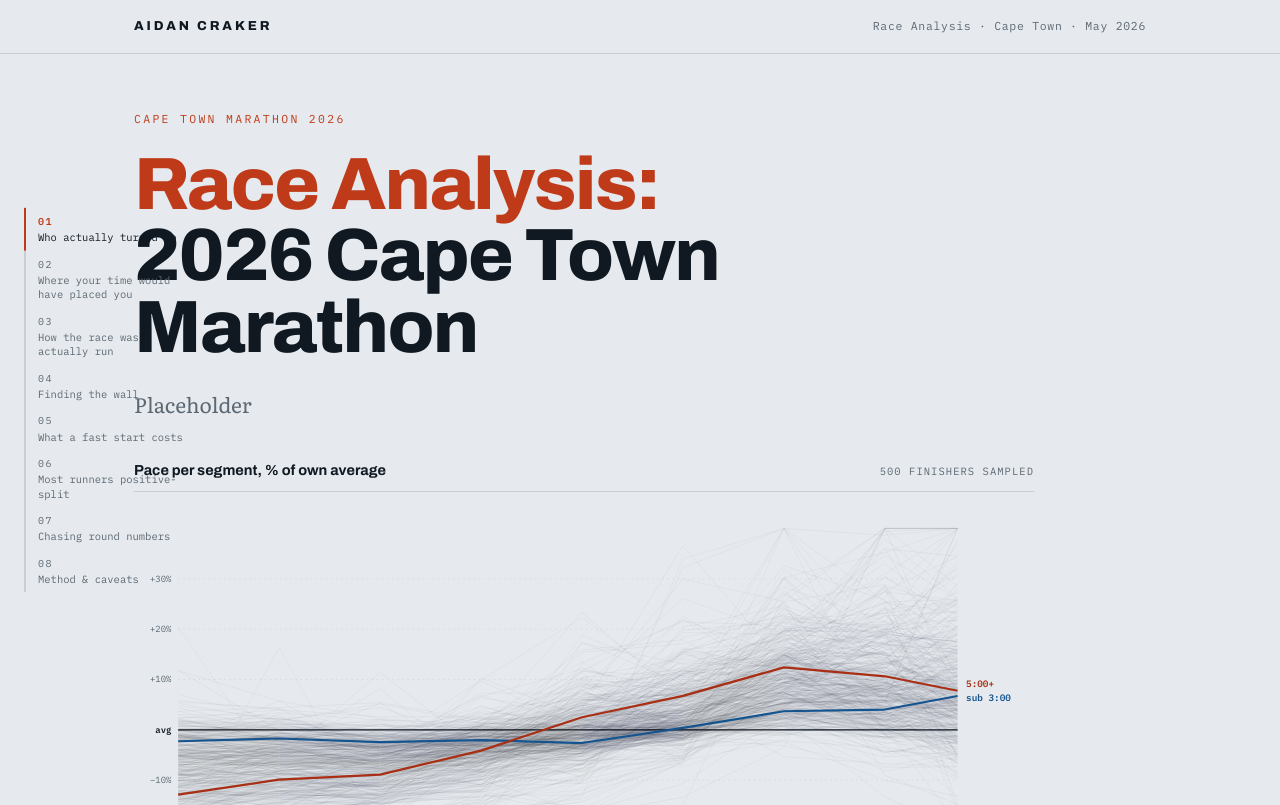
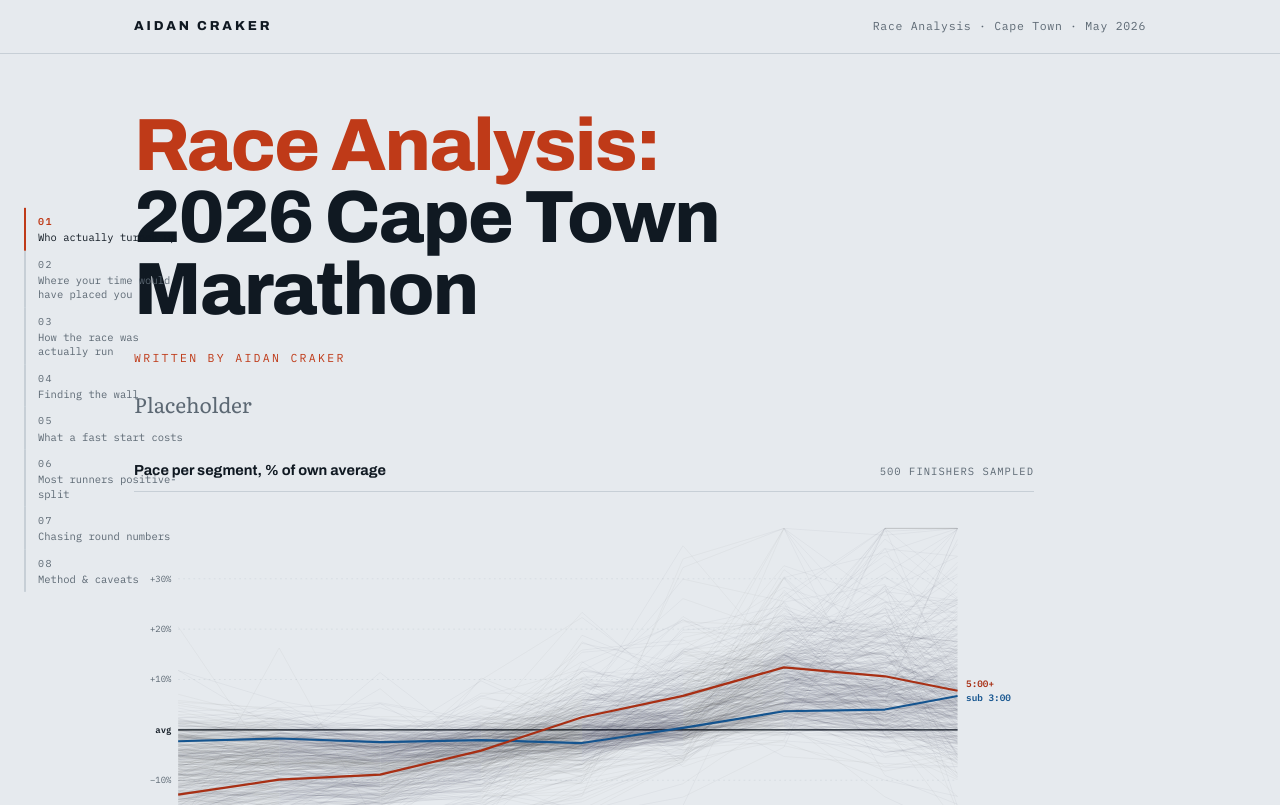
Before and after one commit to a-craker/cpt-marathon-26, a React (Vite) app: page / in a window 1280 px wide. Shown: the top 805 px of the page. Built offline with nearby package versions, Linux system fonts and the light colour scheme.

Commit message:
minor writing+format adjustment

```diff
--- a/src/App.jsx
+++ b/src/App.jsx
@@ -42,12 +42,12 @@ export default function App() {
       <SectionNav sections={SECTIONS} />
       <Masthead />
       <main className="max-w-[1060px] mx-auto px-6 pb-24">
-        <p className="font-mono text-[11.5px] tracking-[.2em] uppercase text-flare mb-5">
-          Cape Town Marathon 2026
-        </p>
         <h1 className="font-display font-extrabold text-[clamp(38px,7.2vw,74px)] leading-[.97] tracking-[-.022em] mb-6 max-w-[15ch]">
           <em className="not-italic text-flare">Race Analysis:</em> 2026 Cape Town Marathon
         </h1>
+        <p className="font-mono text-[11.5px] tracking-[.2em] uppercase text-flare mb-5">
+          Written By Aidan Craker
+        </p>
         <p className="text-[clamp(18px,2.1vw,21px)] leading-normal text-graphite max-w-[56ch] mb-10">
           Placeholder
         </p>
```
